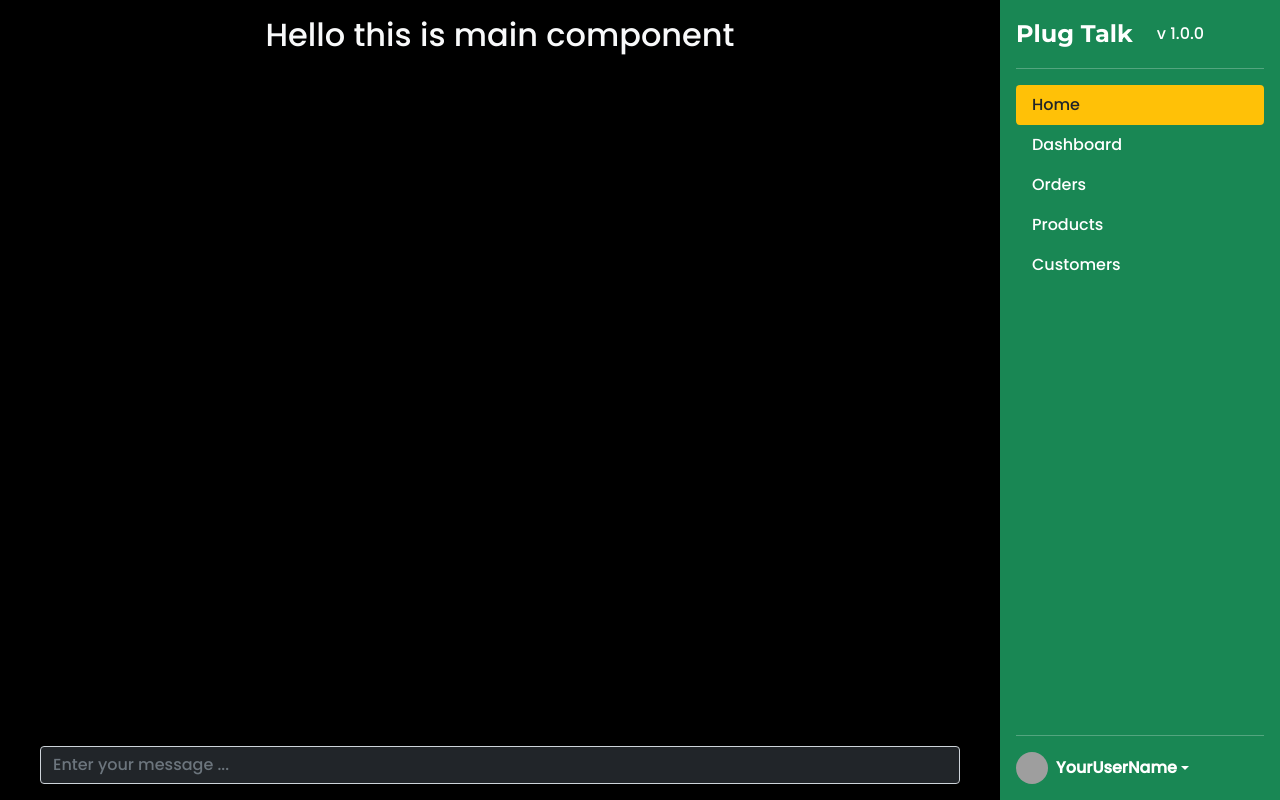
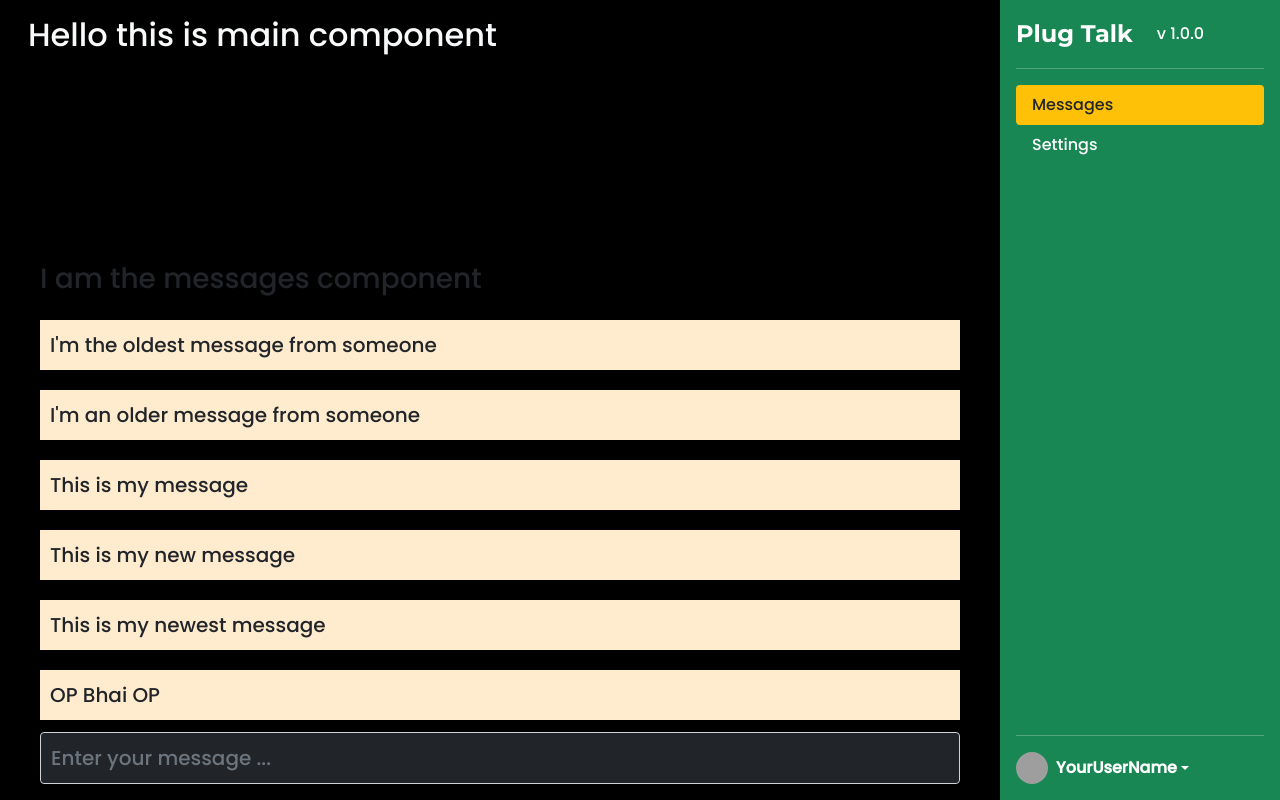
Before and after one commit to Guchii/PlugTalk, a React (Create React App) app: page / in a window 1280 px wide. Built offline with nearby package versions, Linux system fonts and the light colour scheme; grey boxes are pictures that could not be loaded.

Commit message:
display messages from an array + styling thodi si

```diff
--- a/src/App.css
+++ b/src/App.css
@@ -5,3 +5,10 @@
     margin: 0;
     padding: 0;
 }
+
+.messageInstance {
+    width: calc(100vw - 360px);
+    background-color: blanchedalmond;
+    margin-top: 20px;
+    padding: 10px;
+}
--- a/src/Components/Main.jsx
+++ b/src/Components/Main.jsx
@@ -1,14 +1,22 @@
+import Messages from "./Messages"
+
 const Main = () => {
     return(
-        <div className="d-flex justify-content-center">
-            <h1 className="fs-2 text-light m-3">Hello this is main component</h1>
-            <input type="text" className="form-control bg-dark text-light position-absolute bottom-0 mb-3"
+    <>
+            <h1 className="fs-2 text-light m-3 position-absolute text-dim">Hello this is main component</h1>
+        <div className="d-flex justify-content-center align-items-end" style={{
+            height: '90vh'
+        }}>
+            <Messages />
+            <input type="text" className="form-control bg-dark text-light position-absolute bottom-0 mb-3 fs-5"
                 style={{
-                    width:"calc(100vw - 360px)"
+                    width:"calc(100vw - 360px)",
+                    padding: '10px',
                 }}
                 placeholder="Enter your message ..."
             />
         </div>
+        </>
     )
 }
 
--- /dev/null
+++ b/src/Components/Messages.jsx
@@ -0,0 +1,26 @@
+import React from "react";
+
+const Messages = () => {
+  const arrayOfMessages = [
+    "I'm the oldest message from someone",
+    "I'm an older message from someone",
+    "This is my message",
+    "This is my new message",
+    "This is my newest message",
+    "OP Bhai OP"
+  ];
+  return (
+    <div>
+      <span className="fs-3">I am the messages component</span>
+      {arrayOfMessages.map((message)=><Message value={message}/>)}
+    </div>
+  );
+};
+
+const Message = ({value}) => (
+  <div className="messageInstance fs-5">
+  {value}
+  </div>
+);
+
+export default Messages;
--- a/src/Components/Sidebar.jsx
+++ b/src/Components/Sidebar.jsx
@@ -7,26 +7,17 @@ const Sidebar = ({ toggleLogin }) => {
       >
         <span className="d-flex align-items-center mb-3 mb-md-0 me-md-auto text-white text-decoration-none">
           <span className="fs-4" id="sidebarTitle" style={{fontFamily:"'Montserrat', sans-serif"}}>Plug Talk</span>
-          <span className="px-4 d-inline-block align-bottom">v 1.0.0</span>
+          <span className="px-4 d-inline-block">v 1.0.0</span>
         </span>
         <hr />
         <ul className="nav nav-pills flex-column mb-auto">
           <li className="nav-item">
             <span className="nav-link bg-warning text-dark" aria-current="page">
-              Home
+              Messages
             </span>
           </li>
           <li>
-            <span className="nav-link text-white">Dashboard</span>
-          </li>
-          <li>
-            <span className="nav-link text-white">Orders</span>
-          </li>
-          <li>
-            <span className="nav-link text-white">Products</span>
-          </li>
-          <li>
-            <span className="nav-link text-white">Customers</span>
+            <span className="nav-link text-white">Settings</span>
           </li>
         </ul>
         <hr />
```
